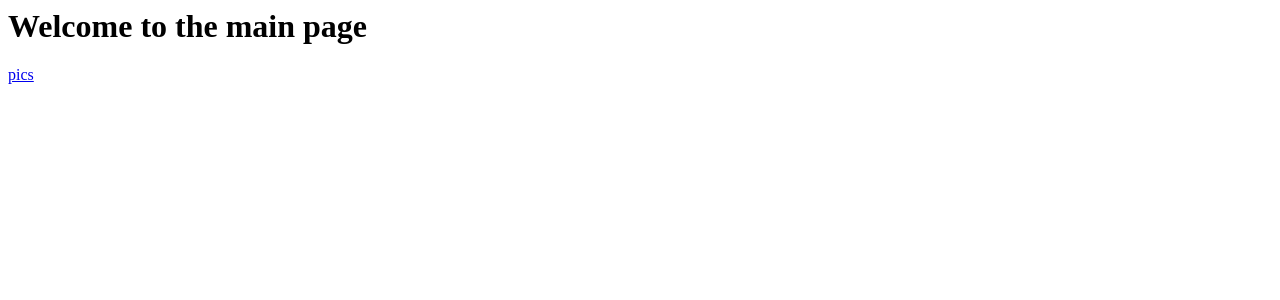
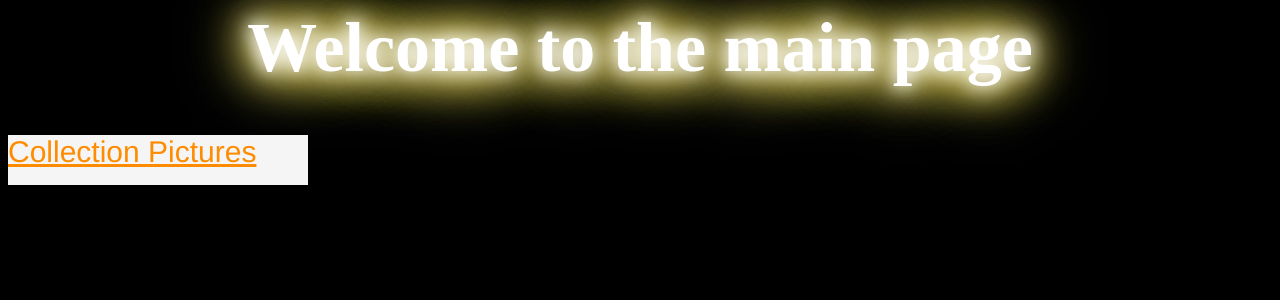
Before and after one commit to eZoteeva/Collection, a Django app: template index/templates/index.html in a window 1280 px wide. Shown: the top 300 px of the page. Run offline with Django 3.2, Linux system fonts and the light colour scheme; the template is opened without the code that fills it, so the values that code supplies are empty.

Commit message:
main page edit

```diff
--- a/Pictures/static/styles.css
+++ b/Pictures/static/styles.css
@@ -41,6 +41,16 @@ h2 {
     padding: 20px;
 }
 
+body > .container {
+    background-color: whitesmoke;
+}
+
+a {
+    color: darkorange;
+    font-size: 30px;
+    font-family: 'Franklin Gothic Medium', 'Arial Narrow', Arial, sans-serif;
+}
+
 .glow {
     font-size: 70px;
     color: #fff;
--- a/index/templates/index.html
+++ b/index/templates/index.html
@@ -1,9 +1,15 @@
+{% load static %}
+
 <html>
     <head>
         <title>Home</title>
+        <link rel="stylesheet" href="{% static 'styles.css' %}">
     </head>
     <body>
-        <h1>Welcome to the main page</h1>
-        <a href="{% url 'picture' %}">pics</a>
+        <h1 class="glow">Welcome to the main page</h1>
+        <div style="background-color: whitesmoke; width: 300px; height:50px">
+            <a style="color: darkorange; font-size: 30px; font-family: 'Franklin Gothic Medium', 'Arial Narrow', Arial, sans-serif;" href="{% url 'picture' %}">Collection Pictures</a>
+        </div>
+
     </body>
 </html>
```
